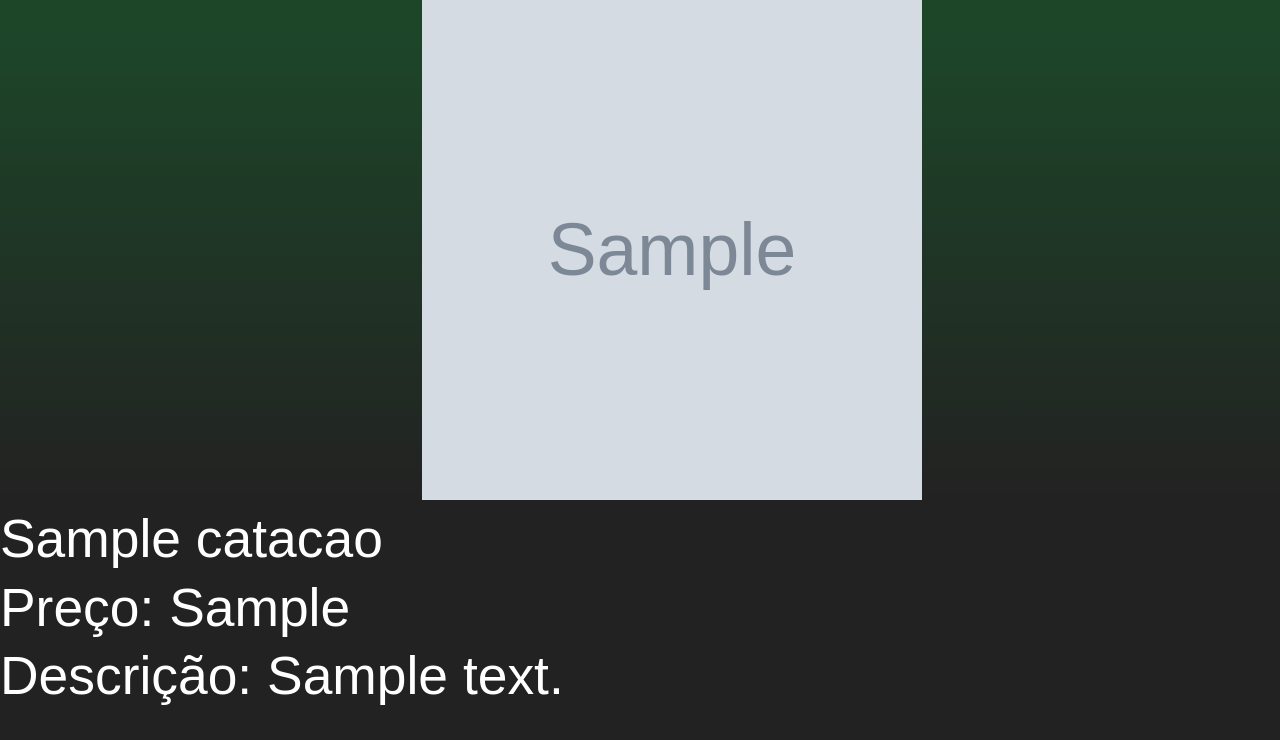
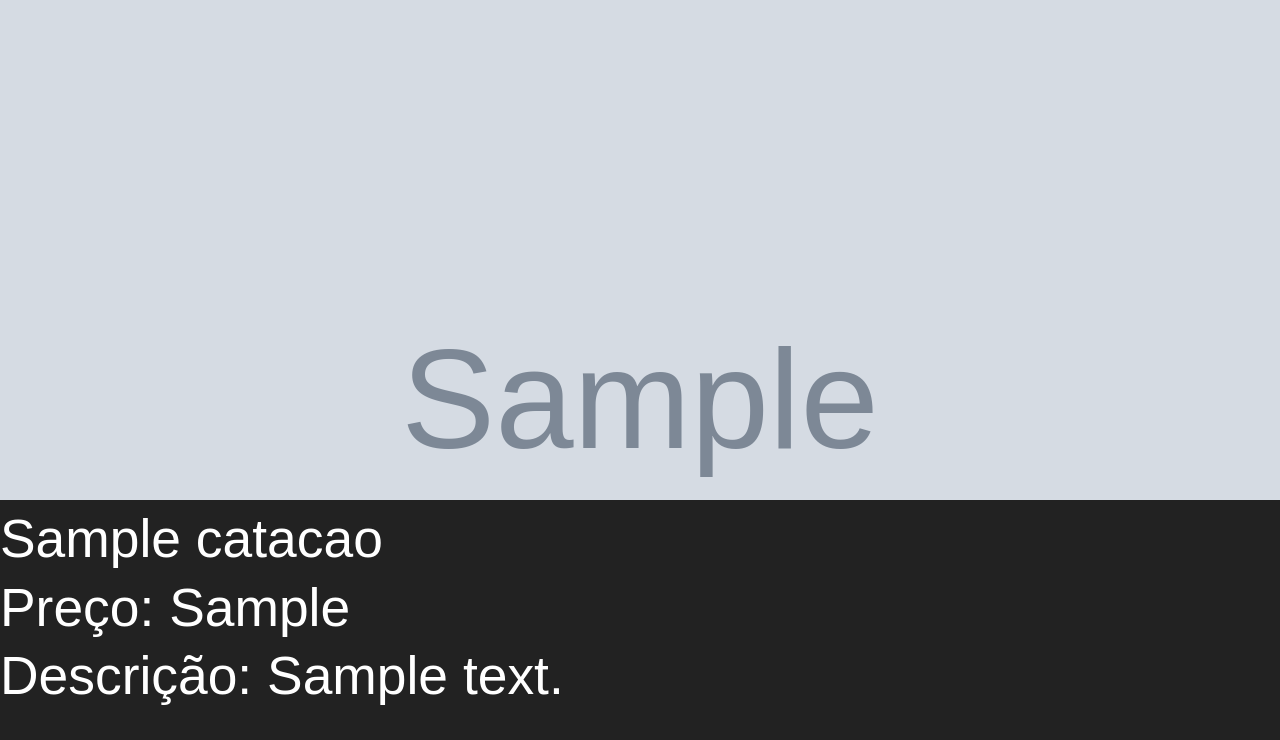
Before and after one commit to Hidra-Project-2K19/Hidra, a PHP site: page /Hidra/catacaoprod.php?id_curso=1 in a window 1280 px wide. Shown: the top 740 px of the page. Run offline with PHP 8.4, Linux system fonts and the light colour scheme; tables that the repository leaves empty or names only in its code hold one stand-in row (values such as "Sample post"); grey boxes marked "Sample" are stand-in pictures; data that the repository does not hold is empty; some libraries are stand-ins or nearby versions; some web fonts are replaced.

Commit message:
Update catacaoprod.php

```diff
--- a/catacaoprod.php
+++ b/catacaoprod.php
@@ -864,6 +864,16 @@ li.dropdown {
   width:500px;
   margin-left:33%;
 }
+.parallax
+{
+
+  background-image: url('img/<?php echo $rows_cursos['caminho_img']; ?>');
+  min-height: 500px;
+  background-attachment: fixed;
+  background-position: center;
+  background-repeat: no-repeat;
+  background-size: cover;
+}
 </style>
   </head>
   <body>
@@ -880,7 +890,8 @@ li.dropdown {
                 ?>
                 <?php while($rows_cursos = mysqli_fetch_assoc($resultado_cursos)){ ?>
               <div class="card-image">
-                <img src="img/<?php echo $rows_cursos['caminho_img']; ?>" class="imgde" alt="...">
+
+                <div class="parallax"></div>
               </div>
             </div>
           </div>
@@ -895,12 +906,27 @@ li.dropdown {
 
                 <h2 class="ti">Descrição: <?php echo $rows_cursos['descricaop']; ?></h2>
 
+                <?php ?>
+                  <style>
 
+                    .parallax
+                      {
 
+                        background-image: url('img/<?php echo $rows_cursos['caminho_img']; ?>');
+                        min-height: 500px;
+                        background-attachment: fixed;
+                        background-position: center;
+                        background-repeat: no-repeat;
+                        background-size: cover;
+                      }
+
+                  </style>
+
+                <?php } ?>
             </div>
 
 
-                <?php } ?>
+
                 <!--
                 <div class="card-content">
                   <p>Altura do salto: <span style="color: #513f36; font-weight: bold;">11.5cm</span></p>
```
